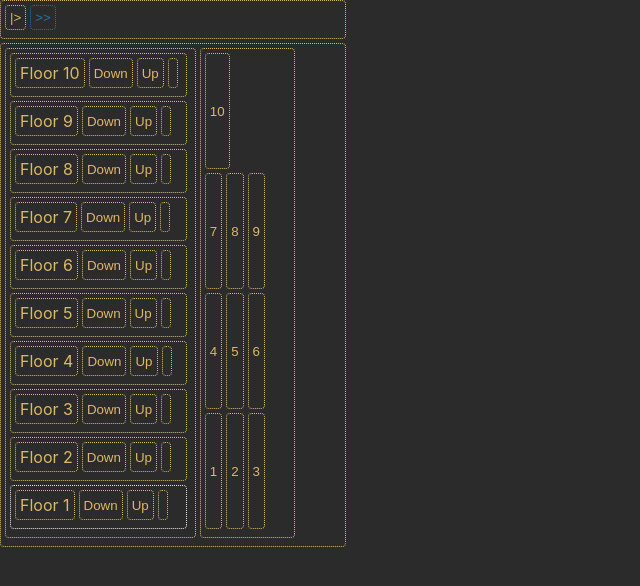
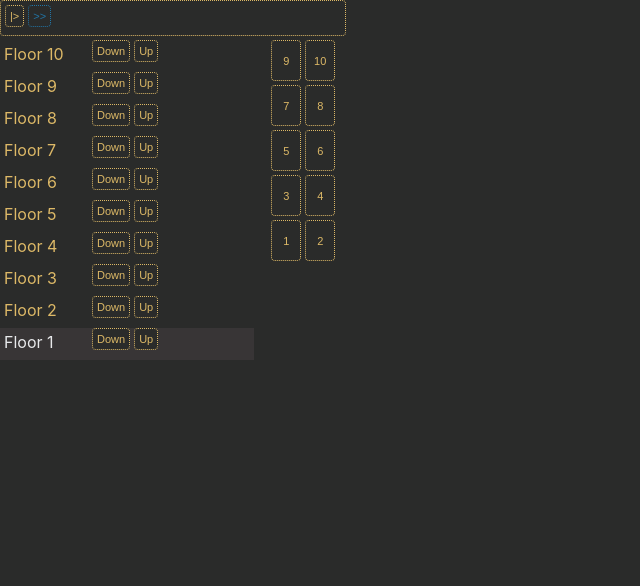
Before and after one commit to cedw032/elevator_simulator, a React (Create React App) app: page / in a window 1280 px wide. Shown: the top 586 px of the page, without its empty margins (0-640 px from the left). Built offline with nearby package versions, Linux system fonts and the light colour scheme.

Commit message:
Add some styling

```diff
--- a/src/App.css
+++ b/src/App.css
@@ -3,7 +3,7 @@ body {
   color: #DDB967; }
   body .app {
     max-width: 350px; }
-    body .app div,
+    body .app .panel,
     body .app button {
       background-color: #2A2B2A;
       color: #DDB967;
@@ -12,9 +12,10 @@ body {
       padding: 4px;
       margin-bottom: 4px;
       margin-right: 4px;
-      text-align: center; }
+      text-align: center;
+      font-size: 11px; }
     body .app div.highlight {
-      border-color: #E8E9EB;
+      background-color: #383536;
       color: #E8E9EB; }
     body .app div.highlight2 {
       border-color: #ED474A;
@@ -27,11 +28,25 @@ body {
     body .app .floor-bank {
       display: flex;
       flex-direction: column-reverse; }
+    body .app .floor-display {
+      align-items: flex-start;
+      justify-content: flex-end; }
+      body .app .floor-display > div {
+        padding: 4px;
+        margin-bottom: 4px;
+        margin-right: 4px;
+        min-width: 80px; }
     body .app .elevator-display {
       display: flex;
       flex-direction: row;
       flex-wrap: wrap-reverse;
-      max-width: 85px; }
+      max-width: 85px;
+      max-height: 225px;
+      justify-content: flex-end; }
+      body .app .elevator-display button {
+        min-width: 30px; }
+    body .app .top-bar {
+      justify-content: space-between; }
     body .app .row {
       display: flex;
       flex-direction: row; }
--- a/src/App.scss
+++ b/src/App.scss
@@ -12,10 +12,9 @@ body {
 	color: $shade7;
 
 	.app {
-
 		max-width: 350px;
 
-		div,
+		.panel,
 		button {
 			background-color: $shade4;
 			color: $shade7;
@@ -25,11 +24,13 @@ body {
 			margin-bottom: 4px;
 			margin-right: 4px;
 			text-align: center;
+			font-size: 11px;
 		}
 
 		div {
+
 			&.highlight {
-				border-color: $shade2;
+				background-color: $shade1;
 				color: $shade2;
 			}
 
@@ -56,11 +57,33 @@ body {
 			flex-direction: column-reverse;
 		}
 
+		.floor-display {
+			align-items: flex-start;
+			justify-content: flex-end;
+
+			>div {
+				padding: 4px;
+				margin-bottom: 4px;
+				margin-right: 4px;
+				min-width: 80px;
+			}
+		}
+
 		.elevator-display {
 			display: flex;
 			flex-direction: row;
 			flex-wrap: wrap-reverse;
 			max-width: 85px;
+			max-height: 225px;
+			justify-content: flex-end;
+
+			button {
+				min-width: 30px;
+			}
+		}
+
+		.top-bar {
+			justify-content: space-between;
 		}
 
 		.row {
```
